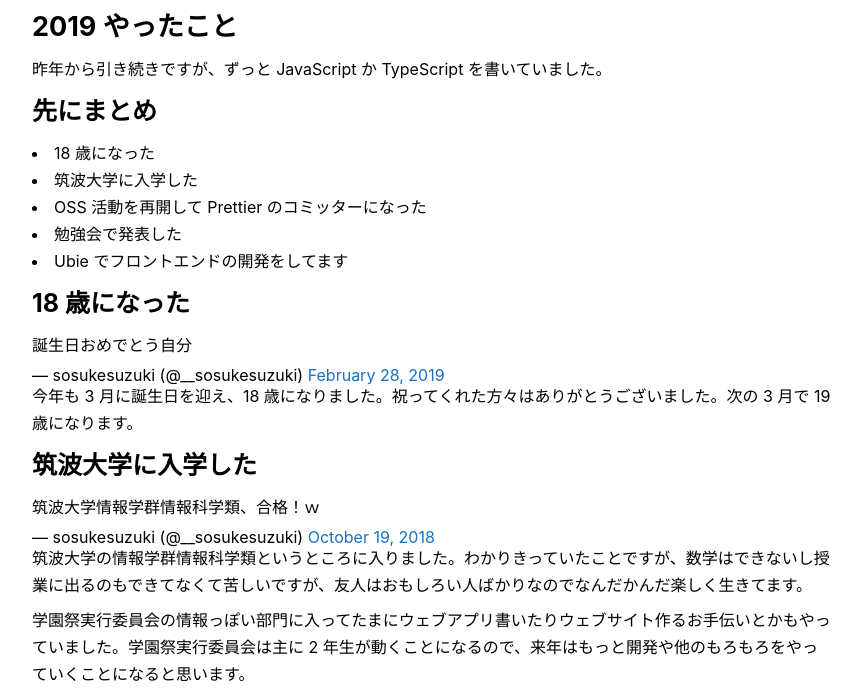
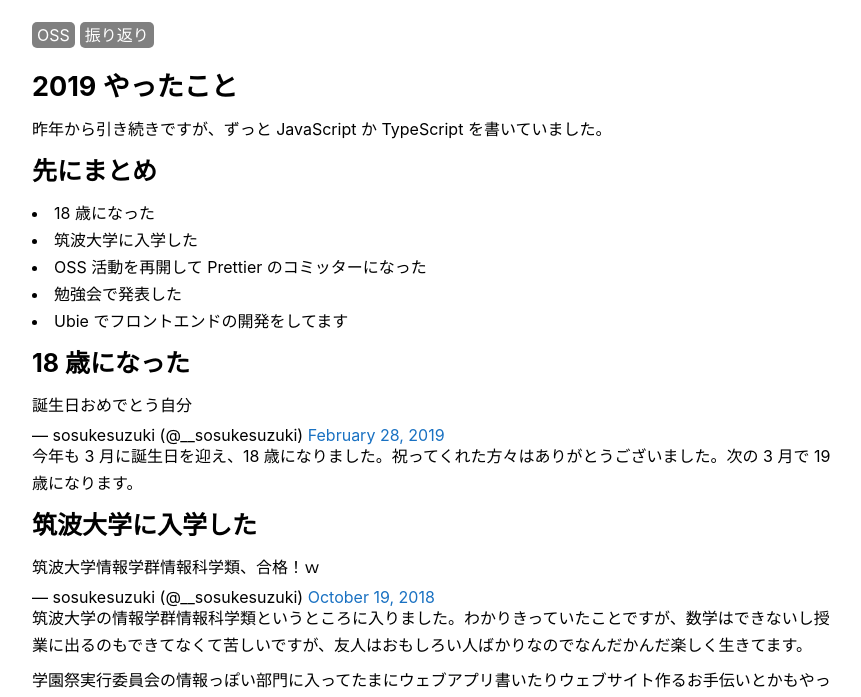
Before and after one commit to sosukesuzuki/sosuke.dev, a Gatsby site: page /posts/2019-what-i-did in a window 1280 px wide. Shown: the part 100-797 px from the top of the page, without its empty margins (208-1069 px from the left). Built offline with nearby package versions, Linux system fonts and the light colour scheme; Gatsby itself is replaced by a stand-in of ours.

Commit message:
feature tag

```diff
--- a/gatsby-node.js
+++ b/gatsby-node.js
@@ -1,6 +1,6 @@
 const path = require("path");
 
-exports.createPages = async ({ actions, graphql, reporter }) => {
+async function createEntryPages({ actions, graphql, reporter }) {
   const { createPage } = actions;
   const blogPostTemplate = path.resolve(`src/templates/post.js`);
   const result = await graphql(`
@@ -30,4 +30,43 @@ exports.createPages = async ({ actions, graphql, reporter }) => {
       context: {}, // additional data can be passed via context
     });
   });
+}
+
+async function createTagPages({ actions, graphql, reporter }) {
+  const { createPage } = actions;
+  const tagTemplate = path.resolve("./src/templates/tag.js");
+
+  const result = await graphql(`
+    {
+      allMarkdownRemark {
+        group(field: frontmatter___tags) {
+          tag: fieldValue
+          totalCount
+        }
+      }
+    }
+  `);
+
+  if (result.errors) {
+    throw result.errors;
+  }
+
+  const tags = result.data.allMarkdownRemark.group;
+
+  for (const { tag } of tags) {
+    const slug = `/tags/${tag}/`;
+    createPage({
+      path: slug,
+      component: tagTemplate,
+      context: {
+        tag,
+        slug,
+      },
+    });
+  }
+}
+
+exports.createPages = async ({ actions, graphql, reporter }) => {
+  await createEntryPages({ actions, graphql, reporter });
+  await createTagPages({ actions, graphql, reporter });
 };
--- /dev/null
+++ b/src/components/Tags.js
@@ -0,0 +1,29 @@
+import React from "react";
+import styled from "styled-components";
+import { Link } from "gatsby";
+
+const TagsContainer = styled.div`
+  display: flex;
+  margin: 25px 0;
+`;
+const Tag = styled.div`
+  background: gray;
+  color: white;
+  padding: 5px;
+  border-radius: 5px;
+  margin-right: 5px;
+`;
+
+const Tags = ({ tags }) => {
+  return (
+    <TagsContainer>
+      {tags.map((tag) => (
+        <Link to={`/tags/${tag}`} key={tag}>
+          <Tag>{tag}</Tag>
+        </Link>
+      ))}
+    </TagsContainer>
+  );
+};
+
+export default Tags;
--- a/src/pages/posts/2019-what-i-did/index.md
+++ b/src/pages/posts/2019-what-i-did/index.md
@@ -2,6 +2,9 @@
 path: "/posts/2019-what-i-did"
 date: 2019-12-22
 title: "2019 やったこと"
+tags:
+  - "OSS"
+  - "振り返り"
 ---
 
 昨年から引き続きですが、ずっと JavaScript か TypeScript を書いていました。
--- a/src/pages/posts/dprint-is-fast/index.md
+++ b/src/pages/posts/dprint-is-fast/index.md
@@ -2,6 +2,10 @@
 path: "/posts/dprint-is-fast"
 date: 2020-05-25
 title: "Deno に採用されたコードフォーマッター dprint が速い"
+tags:
+  - "Prettier"
+  - "Deno"
+  - "dprint"
 ---
 
 Deno では以下のようにサブコマンドを実行することで、ソースコードのフォーマットをすることができます。
--- a/src/pages/posts/introducing-yarn-2-note/index.md
+++ b/src/pages/posts/introducing-yarn-2-note/index.md
@@ -2,6 +2,8 @@
 path: "/posts/introducing-yarn-2note"
 date: 2020-01-25
 title: "Introducing Yarn 2 ! メモ"
+tags:
+  - "yarn"
 ---
 
 https://dev.to/arcanis/introducing-yarn-2-4eh1
--- a/src/pages/posts/oss-2020-03/index.md
+++ b/src/pages/posts/oss-2020-03/index.md
@@ -2,6 +2,10 @@
 path: "/posts/oss-2020-03"
 date: 2020-04-04
 title: "3 月の OSS 活動"
+tags:
+  - "OSS"
+  - "Prettier"
+  - "ESLint"
 ---
 
 誰かがこれを見てなにかを参考にしてくれたらいいなぁっていう気持ちと、自分のための活動の記録として、OSS 活動を毎月適当なタイミングでまとめていこうと思います。その３月分です。
--- a/src/pages/posts/oss-2020-04/index.md
+++ b/src/pages/posts/oss-2020-04/index.md
@@ -2,6 +2,10 @@
 path: "/posts/oss-2020-04"
 date: 2020-04-30
 title: "4 月の OSS 活動"
+tags:
+  - "Prettier"
+  - "OSS"
+  - "ESLint"
 ---
 
 4 月の OSS 活動です。今月は仕事と大学の方がそこそこ忙しく思うように OSS に時間をとれませんでしたが、カスタムブロックのサポートやずっと放置していたパイプラインオペレータのサポートができたのでそこは良かったかなと思います。
--- a/src/pages/posts/prettier-infer-parser-from-filepath/index.md
+++ b/src/pages/posts/prettier-infer-parser-from-filepath/index.md
@@ -2,6 +2,8 @@
 path: "/posts/prettier-infer-parser-from-filepath"
 date: 2020-01-05
 title: "Prettier がファイルパスからパーサを推測するときの情報源"
+tags:
+  - "Prettier"
 ---
 
 Prettier の`.cjs`対応をしようとおもって、すでに対応されている`mjs`とかで grep してもヒットしないからどこに情報持ってるんだろうって思って調べたメモをちょっとちゃんと書いたものです。
--- a/src/pages/posts/why-prettier-ts3.8-support-delay/index.md
+++ b/src/pages/posts/why-prettier-ts3.8-support-delay/index.md
@@ -2,6 +2,9 @@
 path: "/posts/why-prettier-ts3.8-support-delay"
 date: 2020-03-06
 title: "Prettier の TypeScript 3.8 対応遅れてそうだけどどうしたの？"
+tags:
+  - "Prettier"
+  - "TypeScript"
 ---
 
 **追記:**
--- a/src/templates/post.js
+++ b/src/templates/post.js
@@ -3,6 +3,7 @@ import styled from "styled-components";
 import { graphql } from "gatsby";
 import Layout from "../components/Layout";
 import SEO from "../components/SEO";
+import Tags from "../components/Tags";
 
 const BlogPost = styled.div`
   a {
@@ -19,12 +20,18 @@ const DateText = styled.p`
 
 export default function PostTemplate({ data }) {
   const { markdownRemark: post } = data;
+  console.log(post);
   return (
     <Layout>
       <SEO title={post.frontmatter.title} description={post.excerpt} />
       <BlogPost>
         <div className="markdown-body">
           <DateText>{post.frontmatter.date}</DateText>
+          {post.frontmatter.tags ? (
+            <div>
+              <Tags tags={post.frontmatter.tags} />
+            </div>
+          ) : null}
           <h1>{post.frontmatter.title}</h1>
           <div
             className="blog-post-content"
@@ -43,6 +50,7 @@ export const pageQuery = graphql`
         date(formatString: "MMMM DD, YYYY")
         path
         title
+        tags
       }
     }
   }
--- /dev/null
+++ b/src/templates/tag.js
@@ -0,0 +1,57 @@
+import React from "react";
+import styled from "styled-components";
+import Layout from "../components/Layout";
+import SEO from "../components/SEO";
+import { graphql } from "gatsby";
+import Anchor from "../components/Anchor";
+
+const BlogPostItem = styled.h3`
+  font-size: 15px;
+  font-weight: normal;
+  margin: 5px 0;
+`;
+const TagTitle = styled.h2`
+  margin: 0;
+  margin-bottom: 30px;
+`;
+
+export default function Tag({ data, pageContext }) {
+  const posts = data.allMarkdownRemark.edges.map((e) => e.node);
+  const { tag } = pageContext;
+  console.log(posts);
+  return (
+    <Layout>
+      <SEO />
+      <TagTitle>{tag}</TagTitle>
+      {posts.map((post) => (
+        <BlogPostItem key={post.frontmatter.path}>
+          <span>{post.frontmatter.date}: </span>
+          <Anchor gatsby href={post.frontmatter.path}>
+            {post.frontmatter.title}
+          </Anchor>
+        </BlogPostItem>
+      ))}
+    </Layout>
+  );
+}
+
+export const pageQuery = graphql`
+  query($tag: String) {
+    allMarkdownRemark(
+      filter: { frontmatter: { tags: { in: [$tag] } } }
+      sort: { order: DESC, fields: [frontmatter___date] }
+    ) {
+      edges {
+        node {
+          excerpt(pruneLength: 250)
+          id
+          frontmatter {
+            title
+            date(formatString: "YYYY-MM-DD")
+            path
+          }
+        }
+      }
+    }
+  }
+`;
```
